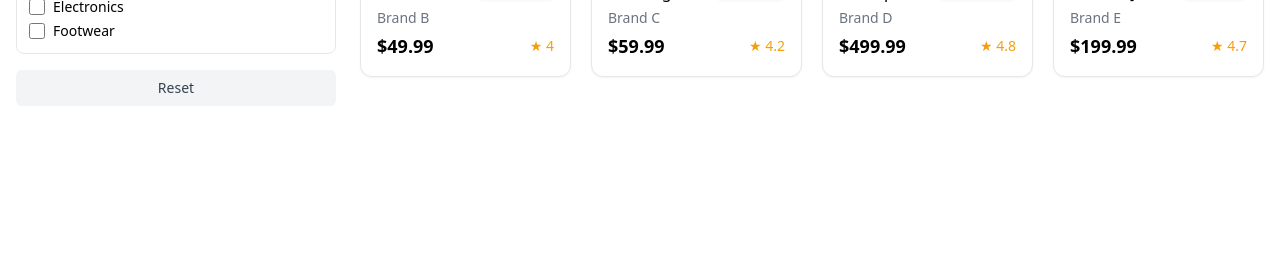
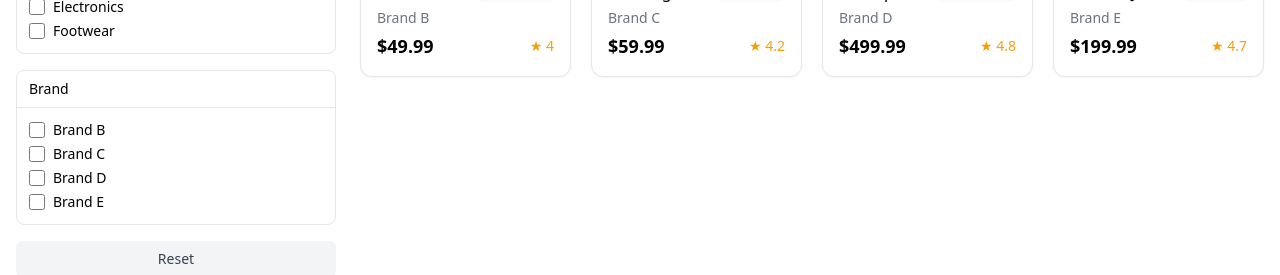
Before and after one commit to Artur-Sahakyan/filter, a React (Vite) app: page / in a window 1280 px wide. Shown: the part 274-549 px from the top of the page. Built offline with nearby package versions, Linux system fonts and the light colour scheme.

Commit message:
add brand filter

```diff
--- a/src/components/filters/FiltersPanel.jsx
+++ b/src/components/filters/FiltersPanel.jsx
@@ -1,10 +1,21 @@
+// src/components/filters/FiltersPanel.jsx
 import CheckboxList from "./CheckboxList";
 
 export default function FiltersPanel({ open, onClose, filters, setFilters, options }) {
-  const toggleCategory = (c) => {
-    const has = filters.categories.includes(c);
-    const next = has ? filters.categories.filter(x => x !== c) : [...filters.categories, c];
+  const toggleCategory = (category) => {
+    const isSelected = filters.categories.includes(category);
+    const next = isSelected
+      ? filters.categories.filter((c) => c !== category)
+      : [...filters.categories, category];
     setFilters({ ...filters, categories: next });
+  };
+
+  const toggleBrand = (brand) => {
+    const isSelected = filters.brands.includes(brand);
+    const next = isSelected
+      ? filters.brands.filter((b) => b !== brand)
+      : [...filters.brands, brand];
+    setFilters({ ...filters, brands: next });
   };
 
   const Body = (
@@ -29,9 +40,16 @@ export default function FiltersPanel({ open, onClose, filters, setFilters, optio
         onToggle={toggleCategory}
       />
 
+      <CheckboxList
+        title="Brand"
+        items={options.brands}
+        selected={filters.brands}
+        onToggle={toggleBrand}
+      />
+
       <button
         type="button"
-        onClick={() => setFilters({ search: "", categories: [] })}
+        onClick={() => setFilters({ search: "", categories: [], brands: [] })}
         className="w-full rounded-md bg-gray-100 px-3 py-2 text-sm font-medium text-gray-700 hover:bg-gray-200"
       >
         Reset
--- a/src/hooks/useFilterState.js
+++ b/src/hooks/useFilterState.js
@@ -1,18 +1,30 @@
 import { useMemo, useState } from "react";
 
 export default function useFilterState(products = []) {
-  const categories = useMemo(() => {
-    const list = [];
-    for (const prod of products) {
-      if (prod?.category && !list.includes(prod.category)) list.push(prod.category);
+  const { categories, brands } = useMemo(() => {
+    const categoryList = [];
+    const brandList = [];
+
+    for (const product of products) {
+      if (product?.category && !categoryList.includes(product.category)) {
+        categoryList.push(product.category);
+      }
+      if (product?.brand && !brandList.includes(product.brand)) {
+        brandList.push(product.brand);
+      }
     }
-    return list.sort();
+
+    categoryList.sort();
+    brandList.sort();
+
+    return { categories: categoryList, brands: brandList };
   }, [products]);
 
   const [filters, setFilters] = useState({
     search: "",
     categories: [],
+    brands: [],
   });
 
-  return { filters, setFilters, options: { categories } };
+  return { filters, setFilters, options: { categories, brands } };
 }
--- a/src/pages/CatalogPage.jsx
+++ b/src/pages/CatalogPage.jsx
@@ -9,32 +9,42 @@ import useDebouncedValue from "../hooks/useDebouncedValue";
 import { applySearch } from "../utils/helper/searchSimulator";
 
 export default function CatalogPage() {
-  const { data, loading, error } = useProducts();
-  const { filters, setFilters, options } = useFilterState(data);
+  const { data: products, loading, error } = useProducts();
+  const { filters, setFilters, options } = useFilterState(products);
   const [filtersOpen, setFiltersOpen] = useState(false);
-  const [debouncedSearch] = useDebouncedValue(filters.search, 800);
+  const [debouncedSearchText] = useDebouncedValue(filters.search, 1000);
 
-  const categoryFiltered = useMemo(() => {
-    if (!data?.length) return [];
-    if (!filters.categories.length) return data;
-    return data.filter((p) => p.category && filters.categories.includes(p.category));
-  }, [data, filters.categories]);
+  const categoryBrandFilteredProducts = useMemo(() => {
+    if (!products?.length) return [];
 
-  const [filteredProducts, setFilteredProducts] = useState(categoryFiltered);
-  const [applying, setApplying] = useState(false);
+    const hasCategories = filters.categories.length > 0;
+    const hasBrands = filters.brands.length > 0;
+
+    return products.filter((product) => {
+      const matchesCategory =
+        !hasCategories || (product.category && filters.categories.includes(product.category));
+
+      const matchesBrand =
+        !hasBrands || (product.brand && filters.brands.includes(product.brand));
+
+      return matchesCategory && matchesBrand;
+    });
+  }, [products, filters.categories, filters.brands]);
+
+  const [filteredProducts, setFilteredProducts] = useState(categoryBrandFilteredProducts);
+  const [isApplyingFilters, setIsApplyingFilters] = useState(false);
 
   useEffect(() => {
-    if (!data?.length) return;
+    if (!products?.length) return;
 
-    setApplying(true);
+    setIsApplyingFilters(true);
+    const timerId = setTimeout(() => {
+      setFilteredProducts(applySearch(categoryBrandFilteredProducts, debouncedSearchText));
+      setIsApplyingFilters(false);
+    }, 500);
 
-    const id = setTimeout(() => {
-      setFilteredProducts(applySearch(categoryFiltered, debouncedSearch));
-      setApplying(false);
-    }, 1000); // simulate 1 sec fetch
-
-    return () => clearTimeout(id);
-  }, [debouncedSearch, categoryFiltered, data]);
+    return () => clearTimeout(timerId);
+  }, [debouncedSearchText, categoryBrandFilteredProducts, products]);
 
   return (
     <Layout title="Product Catalog">
@@ -53,14 +63,19 @@ export default function CatalogPage() {
           onClose={() => setFiltersOpen(false)}
           filters={filters}
           setFilters={setFilters}
-          options={{ categories: options.categories }}
+          options={{ categories: options.categories, brands: options.brands }}
         />
 
         <div className="flex-1">
           {loading && <Spinner label="Loading products..." />}
 
-          {!loading && !error && applying && <Spinner label="Applying filters..." />}
-          {!loading && !error && !applying && <ProductGrid products={filteredProducts} />}
+          {!loading && !error && isApplyingFilters && (
+            <Spinner label="Applying filters..." />
+          )}
+
+          {!loading && !error && !isApplyingFilters && (
+            <ProductGrid products={filteredProducts} />
+          )}
         </div>
       </div>
     </Layout>
```
